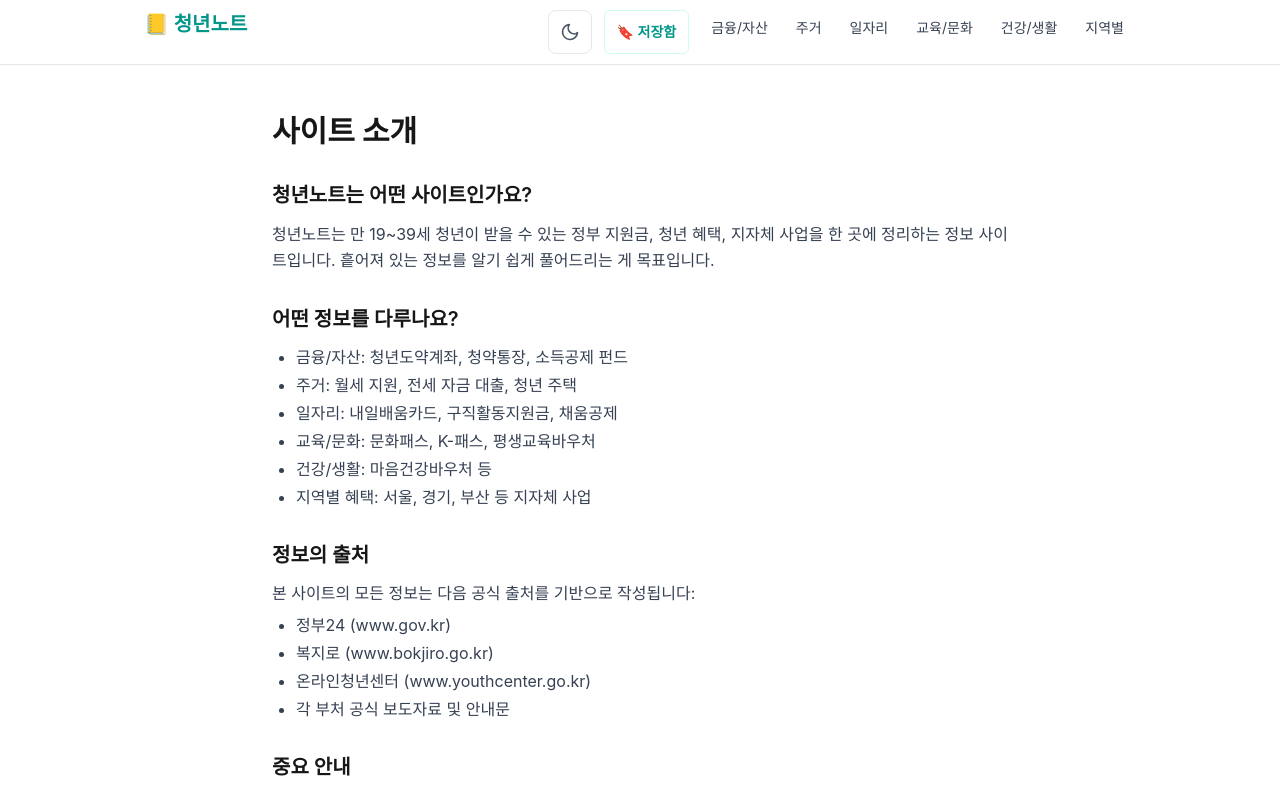
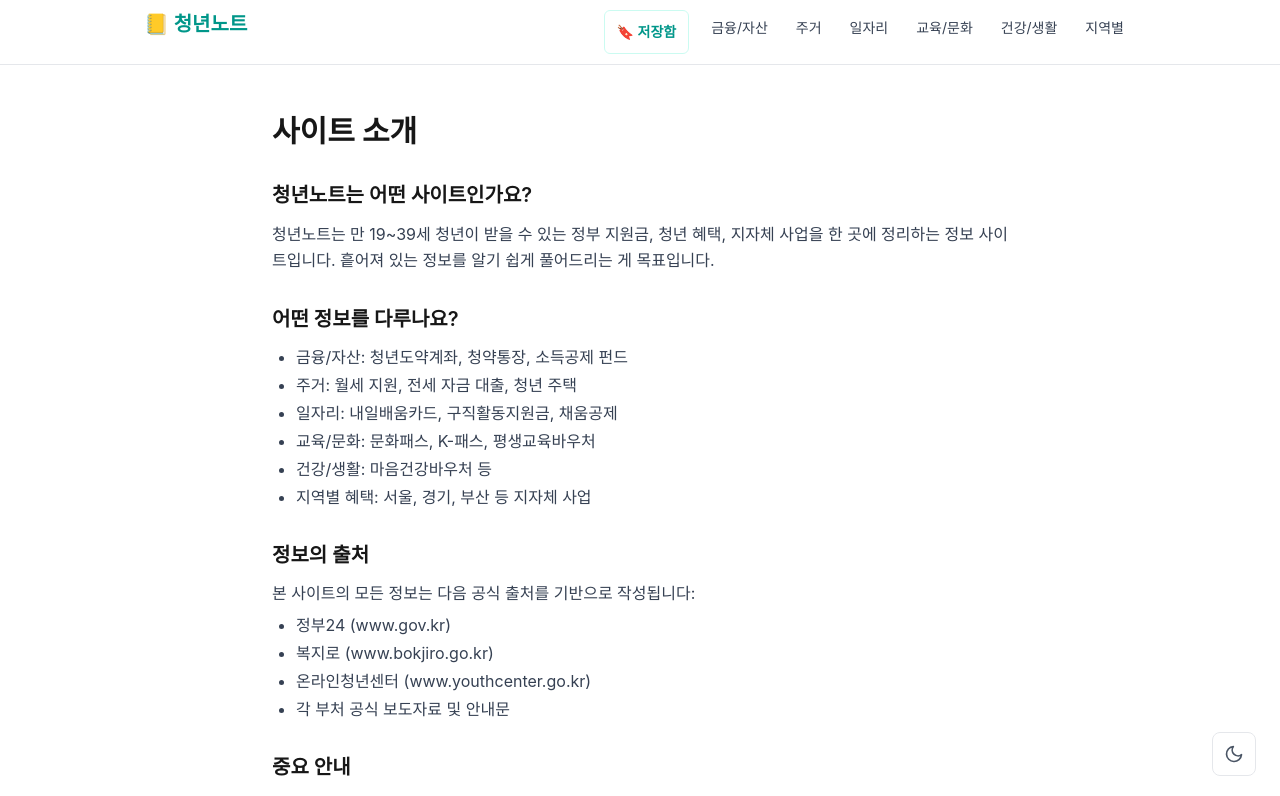
Before and after one commit to hamaraman/ynote, a Next.js app: page /about in a window 1280 px wide. Shown: the top 796 px of the page. Built offline with nearby package versions, Linux system fonts and the light colour scheme.

Commit message:
style: move theme

```diff
--- a/app/layout.tsx
+++ b/app/layout.tsx
@@ -35,7 +35,6 @@ export default function RootLayout({
                 📒 청년노트
               </Link>
               <div className="flex items-center gap-3">
-                <ThemeToggle />
                 <MobileNav />
                 <nav className="hidden md:flex gap-1 items-center">
                   <Link
@@ -61,6 +60,10 @@ export default function RootLayout({
 
         <main className="flex-1">{children}</main>
 
+        <div className="fixed bottom-6 right-6 z-50">
+          <ThemeToggle />
+        </div>
+
         <footer className="border-t border-gray-200 mt-16">
           <div className="max-w-5xl mx-auto px-4 py-8 text-sm text-gray-600">
             <div className="flex flex-wrap gap-4 mb-4">
```
